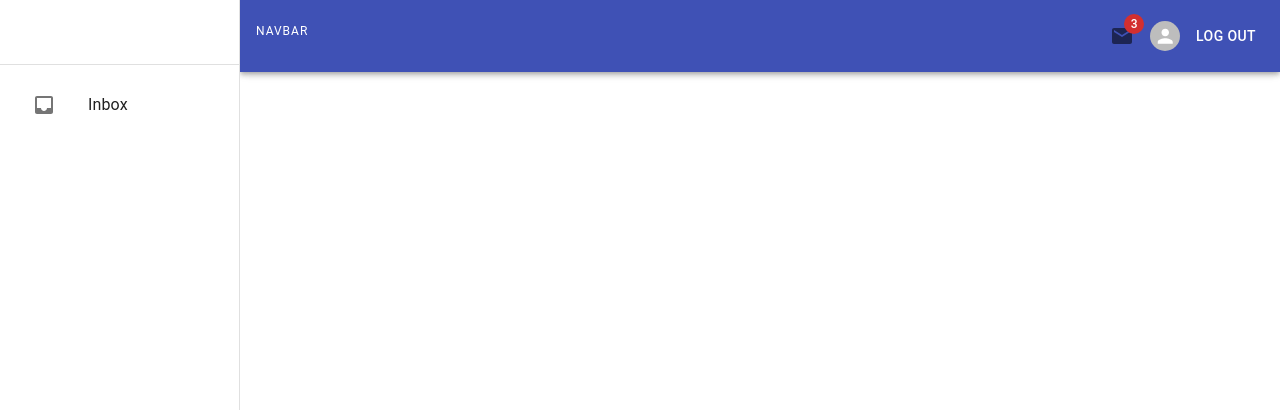
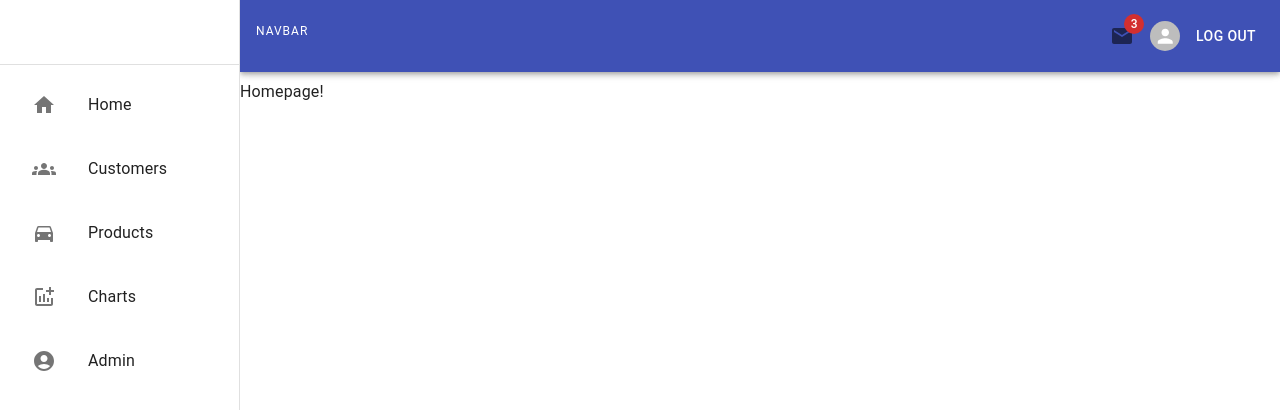
Before and after one commit to junseokoh-hub/react-mui-dashboard, a React (Vite) app: page / in a window 1280 px wide. Shown: the top 410 px of the page. Built offline with nearby package versions, Linux system fonts and the light colour scheme; sample sign-in values are in the browser's storage.

Commit message:
feat: make route lists on sidebar and add more route pages

```diff
--- a/src/Router.tsx
+++ b/src/Router.tsx
@@ -2,6 +2,8 @@ import { createBrowserRouter } from "react-router-dom";
 import HomePage from "./pages/HomePage";
 import Layout from "./components/layout/Layout";
 import AuthPage from "./pages/AuthPage";
+import CustomersPage from "./pages/CustomersPage";
+import ProductsPage from "./pages/ProductsPage";
 
 const routerInfo = [
   {
@@ -10,8 +12,21 @@ const routerInfo = [
     element: <HomePage />,
     withAuth: true,
   },
+
   {
     id: 2,
+    path: "/customers",
+    element: <CustomersPage />,
+    withAuth: true,
+  },
+  {
+    id: 3,
+    path: "/products",
+    element: <ProductsPage />,
+    withAuth: true,
+  },
+  {
+    id: 6,
     path: "/auth",
     element: <AuthPage />,
     withAuth: false,
--- a/src/components/Sidebar.tsx
+++ b/src/components/Sidebar.tsx
@@ -6,12 +6,48 @@ import ListItem from "@mui/material/ListItem";
 import ListItemButton from "@mui/material/ListItemButton";
 import ListItemIcon from "@mui/material/ListItemIcon";
 import ListItemText from "@mui/material/ListItemText";
-import InboxIcon from "@mui/icons-material/Inbox";
+import HomeIcon from "@mui/icons-material/Home";
+import GroupsIcon from "@mui/icons-material/Groups";
+import DirectionsCarIcon from "@mui/icons-material/DirectionsCar";
+import AddchartIcon from "@mui/icons-material/Addchart";
+import AccountCircleIcon from "@mui/icons-material/AccountCircle";
+import { useNavigate } from "react-router-dom";
+
+const contents = [
+  {
+    label: "Home",
+    icon: <HomeIcon />,
+    route: "/",
+  },
+  {
+    label: "Customers",
+    icon: <GroupsIcon />,
+    route: "/customers",
+  },
+  {
+    label: "Products",
+    icon: <DirectionsCarIcon />,
+    route: "/products",
+  },
+  {
+    label: "Charts",
+    icon: <AddchartIcon />,
+    route: "/charts",
+  },
+  {
+    label: "Admin",
+    icon: <AccountCircleIcon />,
+    route: "/admin",
+  },
+];
 
 const Sidebar = () => {
+  const navigate = useNavigate();
+
   return (
     <Drawer
       sx={{
+        width: 240,
         flexShrink: 0,
         "& .MuiDrawer-paper": {
           width: 240,
@@ -24,14 +60,14 @@ const Sidebar = () => {
       <Toolbar />
       <Divider />
       <List>
-        <ListItem>
-          <ListItemButton>
-            <ListItemIcon>
-              <InboxIcon />
-            </ListItemIcon>
-            <ListItemText>Inbox</ListItemText>
-          </ListItemButton>
-        </ListItem>
+        {contents.map((content) => (
+          <ListItem key={content.label}>
+            <ListItemButton onClick={() => navigate(content.route)}>
+              <ListItemIcon>{content.icon}</ListItemIcon>
+              <ListItemText>{content.label}</ListItemText>
+            </ListItemButton>
+          </ListItem>
+        ))}
       </List>
     </Drawer>
   );
--- a/src/components/layout/Layout.tsx
+++ b/src/components/layout/Layout.tsx
@@ -2,6 +2,7 @@ import React from "react";
 import { Navigate } from "react-router-dom";
 import Navbar from "../Navbar";
 import Sidebar from "../Sidebar";
+import Box from "@mui/material/Box";
 
 interface LayoutProps {
   children: React.ReactNode;
@@ -11,11 +12,13 @@ const isAuth = localStorage.getItem("auth");
 
 const Layout = ({ children }: LayoutProps) => {
   return (
-    <>
+    <Box sx={{ display: "flex" }}>
       <Navbar />
       <Sidebar />
-      <main>{isAuth ? children : <Navigate to="/auth" />}</main>
-    </>
+      <Box component="main" pt={10} sx={{ flexGrow: 1 }}>
+        {isAuth ? children : <Navigate to="/auth" />}
+      </Box>
+    </Box>
   );
 };
 
--- /dev/null
+++ b/src/pages/CustomersPage.tsx
@@ -0,0 +1,5 @@
+const CustomersPage = () => {
+  return <h2>This is Customers Page</h2>;
+};
+
+export default CustomersPage;
--- a/src/pages/HomePage.tsx
+++ b/src/pages/HomePage.tsx
@@ -1,5 +1,7 @@
+import Box from "@mui/material/Box";
+
 const HomePage = () => {
-  return <div>Homepage!</div>;
+  return <Box>Homepage!</Box>;
 };
 
 export default HomePage;
--- /dev/null
+++ b/src/pages/ProductsPage.tsx
@@ -0,0 +1,5 @@
+const ProductsPage = () => {
+  return <h2>This is Products Page!</h2>;
+};
+
+export default ProductsPage;
```
